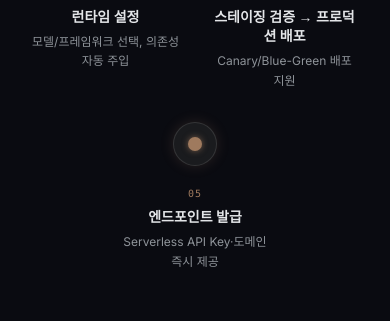
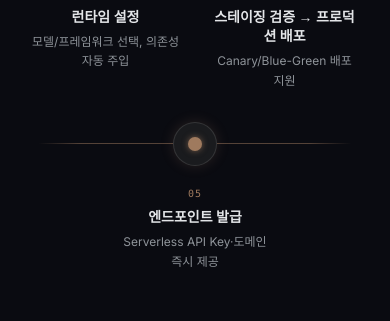
Before and after one commit to ha3l1m/jikji, a Next.js app: page / in a window 390 px wide. Shown: the part 4421-4742 px from the top of the page. Built offline with nearby package versions, Linux system fonts and the light colour scheme.

Commit message:
fix: add connector line to step 05 on mobile

```diff
--- a/components/products-section.tsx
+++ b/components/products-section.tsx
@@ -538,7 +538,11 @@ function PlatformContent() {
                 </div>
               ))}
               {/* Step 5: centered in its own row */}
-              <div className="flex justify-center">
+              <div className="relative flex justify-center">
+                <div
+                  className="absolute top-[21px] inset-x-0 pointer-events-none"
+                  style={{ height: '1px', background: 'linear-gradient(90deg, transparent 2%, #9F7A5E80 15%, #9F7A5E80 85%, transparent 98%)' }}
+                />
                 <motion.div
                   initial={{ opacity: 0, y: 16 }}
                   whileInView={{ opacity: 1, y: 0 }}
```
